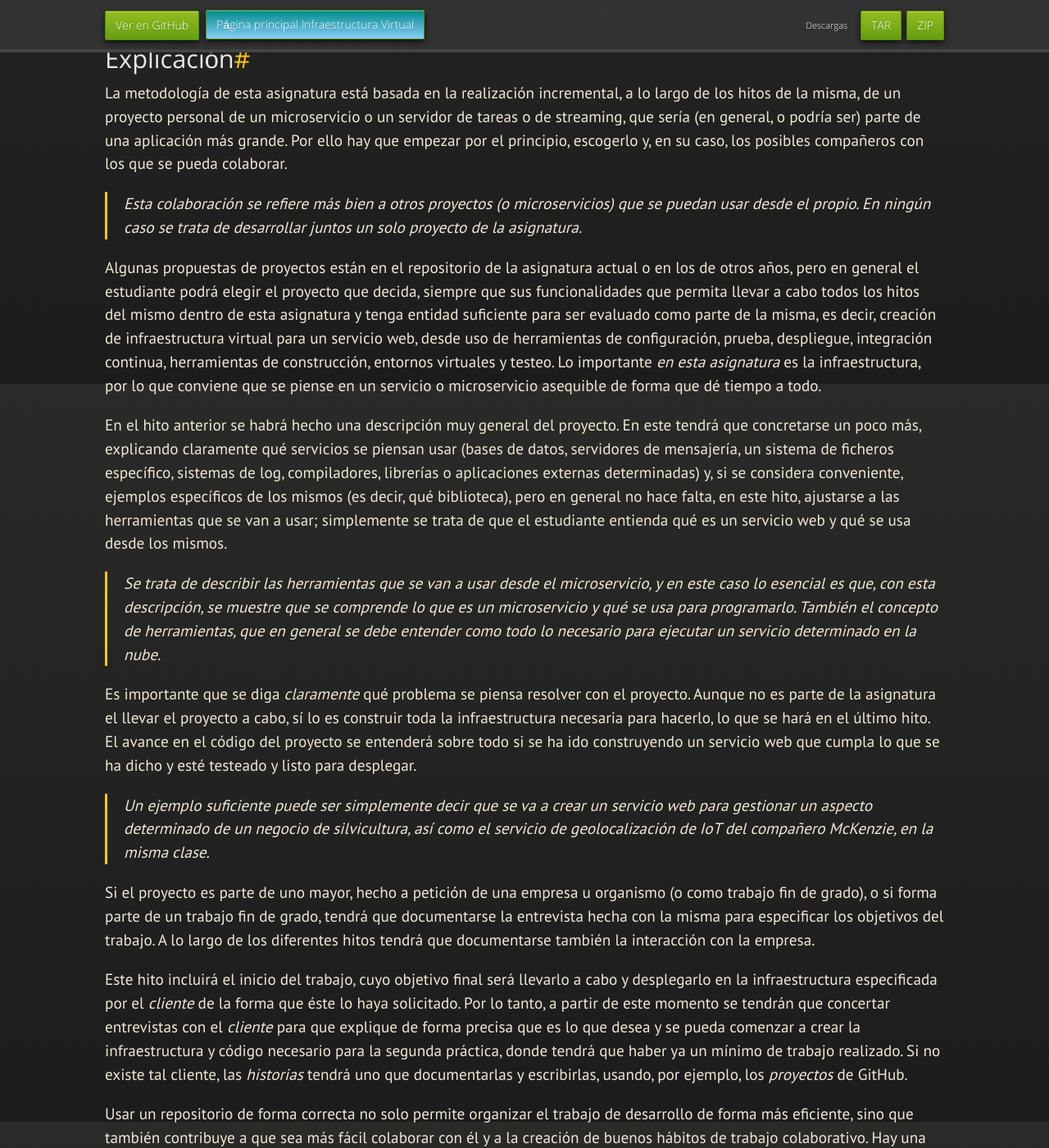
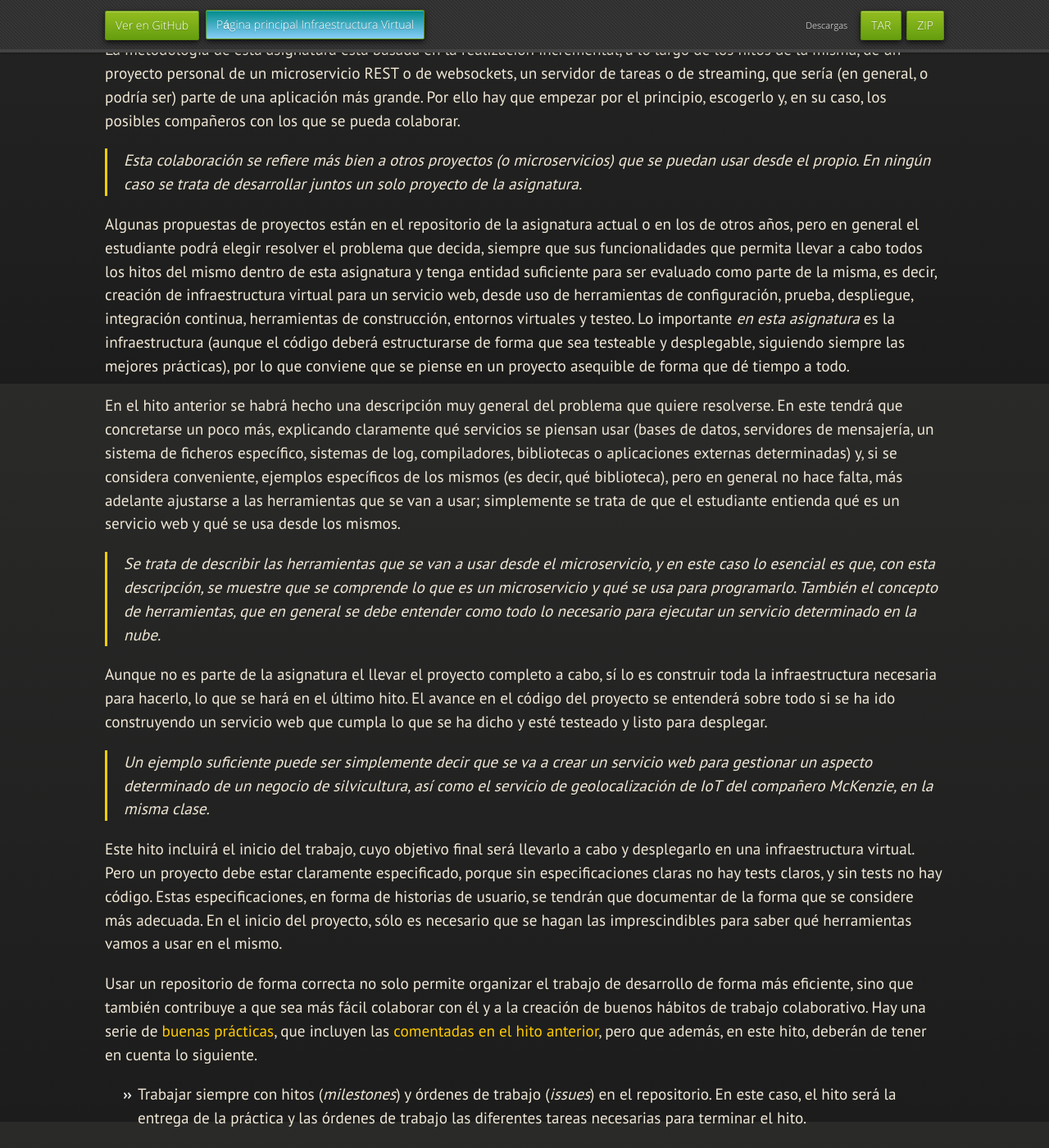
Before and after one commit to JJ/IV, a Jekyll site: the page built from documentos/proyecto/1.Infraestructura.md, in a window 1280 px wide and 1400 px high, scrolled down 432 px. Shown: the whole window at 82% size. Built offline with Jekyll 4.4.1, drawn with Linux system fonts in a browser that asks for light colours; nearby versions of some CDN libraries; some web fonts are replaced; our own code applies the rules of GitHub Pages for plain Markdown files; some of the changed text lies outside the part shown.

Commit message:
Sync documentos/proyecto/1.Infraestructura.md de master a gh-pages

```diff
--- a/documentos/proyecto/1.Infraestructura.md
+++ b/documentos/proyecto/1.Infraestructura.md
@@ -27,33 +27,37 @@ Explicación
 
 La metodología de esta asignatura está basada en la realización
 incremental, a lo largo de los hitos de la misma, de un proyecto
-personal de un microservicio o un servidor de tareas o de streaming,
+personal de un microservicio REST o de websockets, un servidor de tareas o de streaming,
 que sería (en general, o podría ser) parte de una aplicación más
 grande. Por ello hay que empezar por el principio, escogerlo y, en su
 caso, los posibles compañeros con los que se pueda colaborar.
 
-> Esta colaboración se refiere más bien a otros proyectos (o microservicios) que se puedan usar desde el propio. En ningún caso se trata de desarrollar juntos un solo proyecto de la asignatura.
+> Esta colaboración se refiere más bien a otros proyectos (o
+> microservicios) que se puedan usar desde el propio. En ningún caso
+> se trata de desarrollar juntos un solo proyecto de la asignatura.
 
 Algunas propuestas de proyectos están en el repositorio de la
 asignatura actual o en los de otros años, pero en general el
-estudiante podrá elegir el proyecto que decida, siempre que sus
+estudiante podrá elegir resolver el problema que decida, siempre que sus
 funcionalidades que permita llevar a cabo todos los hitos del mismo
 dentro de esta asignatura y tenga entidad suficiente para ser evaluado
 como parte de la misma, es decir, creación de infraestructura virtual
 para un servicio web, desde uso de herramientas de configuración,
 prueba, despliegue, integración continua, herramientas de
 construcción, entornos virtuales y testeo. Lo importante *en esta
-asignatura* es la infraestructura, por lo que conviene que se piense
-en un servicio o microservicio asequible de forma que dé tiempo a
+asignatura* es la infraestructura (aunque el código deberá
+estructurarse de forma que sea testeable y desplegable, siguiendo
+siempre las mejores prácticas), por lo que conviene que se piense
+en un proyecto asequible de forma que dé tiempo a
 todo.
 
 En el hito anterior se habrá hecho una descripción muy general del
-proyecto. En este tendrá que concretarse un poco más, explicando
+problema que quiere resolverse. En este tendrá que concretarse un poco más, explicando
 claramente qué servicios se piensan usar (bases de datos, servidores
 de mensajería, un sistema de ficheros específico, sistemas de log,
-compiladores, librerías o aplicaciones externas determinadas) y, si se
+compiladores, bibliotecas o aplicaciones externas determinadas) y, si se
 considera conveniente, ejemplos específicos de los mismos (es decir,
-qué biblioteca), pero en general no hace falta, en este hito,
+qué biblioteca), pero en general no hace falta, más adelante
 ajustarse a las herramientas que se van a usar; simplemente se trata
 de que el estudiante entienda qué es un servicio web y qué se usa
 desde los mismos.
@@ -65,11 +69,12 @@ desde los mismos.
 > *herramientas*, que en general se debe entender como todo lo
 > necesario para ejecutar un servicio determinado en la nube.
 
-Es importante
-que se diga *claramente* qué problema se piensa resolver con el
-proyecto. Aunque no es parte de la asignatura el llevar el proyecto a
+Aunque no es parte de la asignatura el llevar el proyecto completo a
 cabo, sí lo es construir toda la infraestructura necesaria para
-hacerlo, lo que se hará en el último hito. El avance en el código del proyecto se entenderá sobre todo si se ha ido construyendo un servicio web que cumpla lo que se ha dicho y esté testeado y listo para desplegar.
+hacerlo, lo que se hará en el último hito. El avance en el código del
+proyecto se entenderá sobre todo si se ha ido construyendo un servicio
+web que cumpla lo que se ha dicho y esté testeado y listo para
+desplegar.
 
 >Un ejemplo suficiente puede ser simplemente decir que se va a crear
 >un servicio
@@ -77,22 +82,14 @@ hacerlo, lo que se hará en el último hito. El avance en el código del proyect
 >servicio de geolocalización de IoT del compañero McKenzie, en la
 >misma clase.
 
-Si el proyecto es parte de uno mayor, hecho a petición de una empresa u organismo (o como trabajo fin de grado), o si
-forma parte de un trabajo fin de grado, tendrá
-que documentarse la entrevista hecha con la misma para especificar los
-objetivos del trabajo. A lo largo de los diferentes hitos tendrá que
-documentarse también la interacción con la empresa.
-
 Este hito incluirá el inicio del trabajo, cuyo objetivo final será
-llevarlo a cabo y desplegarlo en la infraestructura especificada por
-el *cliente* de la forma que éste lo haya
-solicitado. Por lo tanto, a partir de este momento se tendrán que
-concertar entrevistas con el *cliente* para que explique de forma
-precisa que es lo que desea y se pueda comenzar a crear la
-infraestructura y código necesario para la segunda práctica, donde
-tendrá que haber ya un mínimo de trabajo realizado. Si no existe tal
-cliente, las *historias* tendrá uno que documentarlas y escribirlas,
-usando, por ejemplo, los *proyectos* de GitHub.
+llevarlo a cabo y desplegarlo en una infraestructura virtual. Pero un
+proyecto debe estar claramente especificado, porque sin
+especificaciones claras no hay tests claros, y sin tests no hay
+código. Estas especificaciones, en forma de historias de usuario, se
+tendrán que documentar de la forma que se considere más adecuada. En
+el inicio del proyecto, sólo es necesario que se hagan las
+imprescindibles para saber qué herramientas vamos a usar en el mismo.
 
 Usar un repositorio de forma correcta no solo permite organizar el
 trabajo de desarrollo de forma más eficiente, sino que también contribuye a que sea
@@ -154,7 +151,7 @@ Entrega de la práctica
 --------------------------------
 
 Subir los fuentes a GitHub y
-[añadir al fichero el nombre del proyecto, el autor y un enlace al mismo y hacer un **pull request**](https://github.com/JJ/IV-19-20/blob/master/proyectos/hito-1.md).
+[añadir al fichero el nombre del proyecto, el autor y un enlace al mismo y hacer un **pull request**](https://github.com/JJ/IV-20-21/blob/master/proyectos/hito-1.md).
 
 Cada proyecto tendrá su *propio repositorio* en GitHub. La explicación
 del proyecto deberá incluir los tipos de herramientas que se proyecte que se van a
@@ -166,9 +163,7 @@ que se os ocurra haciendo uso de `gh-pages` (este complemento se
 realizaría en el correspondiente directorio `docs`). Esta descripción de la
 aplicación irá evolucionando con los diferentes hitos, según se vaya
 avanzando en el proyecto, pero en ningún caso se incluirá
-explícitamente como un apartado "hito" en el proyecto. El cumplimiento
-de los hitos va marcado por el cierre de los *milestones* del proyecto
-en GitHub.
+explícitamente como un apartado "hito" en el proyecto.
 
 También se incluirá en esta descripción los otros proyectos/compañeros
 con los que se colabora y cómo se piensa, a priori, coordinar el
@@ -192,7 +187,7 @@ no se evaluará este hito del proyecto. Si se cumplen los requisitos, la
 puntuación será:
 
 * 4 puntos: Repositorio individual creado y entregado correctamente,
-  con la licencia correcta y con todos los *commits* hechos por el
+  con la licencia correcta, con todos los *commits* hechos por el
   propio estudiante y respetando las buenas prácticas que se iniciaron en
   el hito 0 y que se explican más arriba.
 * 4 puntos: Documentación correcta que explique qué proyecto se ha
```
Also changed, not shown: other parts of documentos/proyecto/1.Infraestructura.md (+1 -1 lines).
